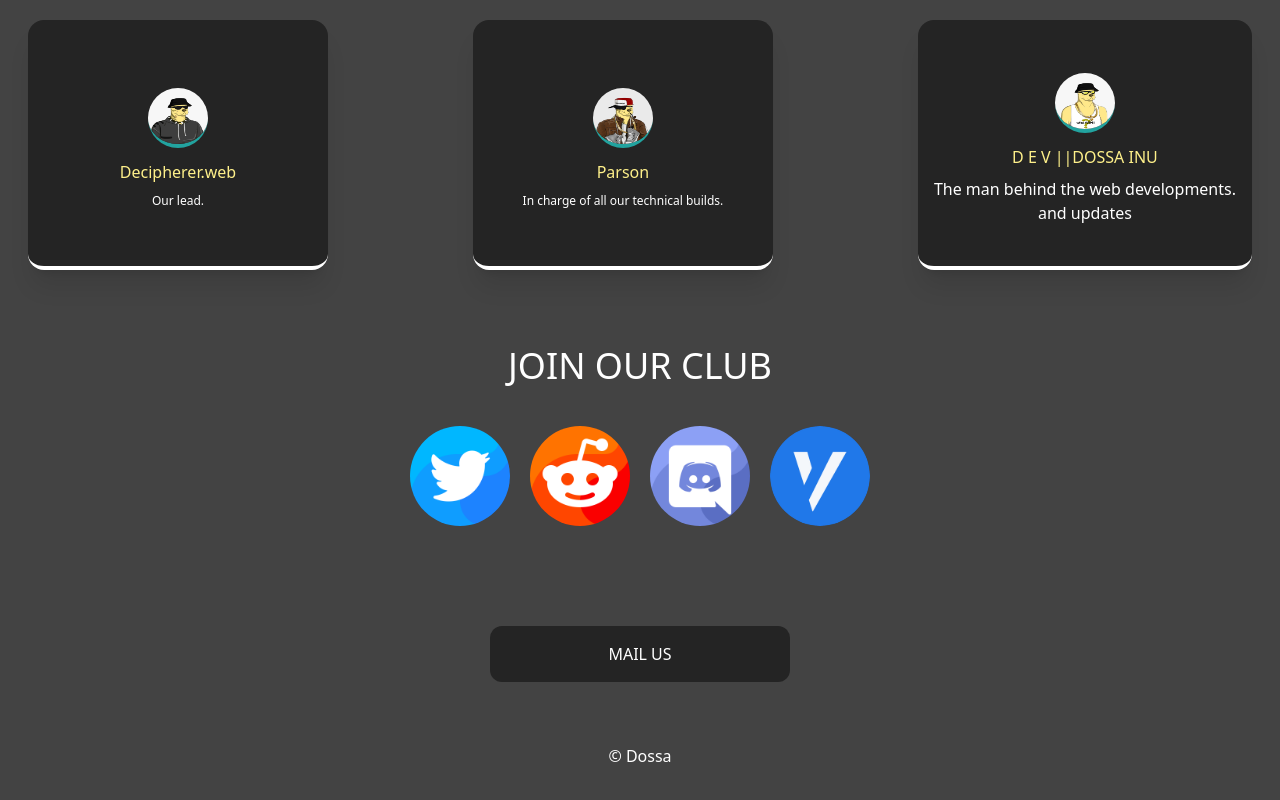
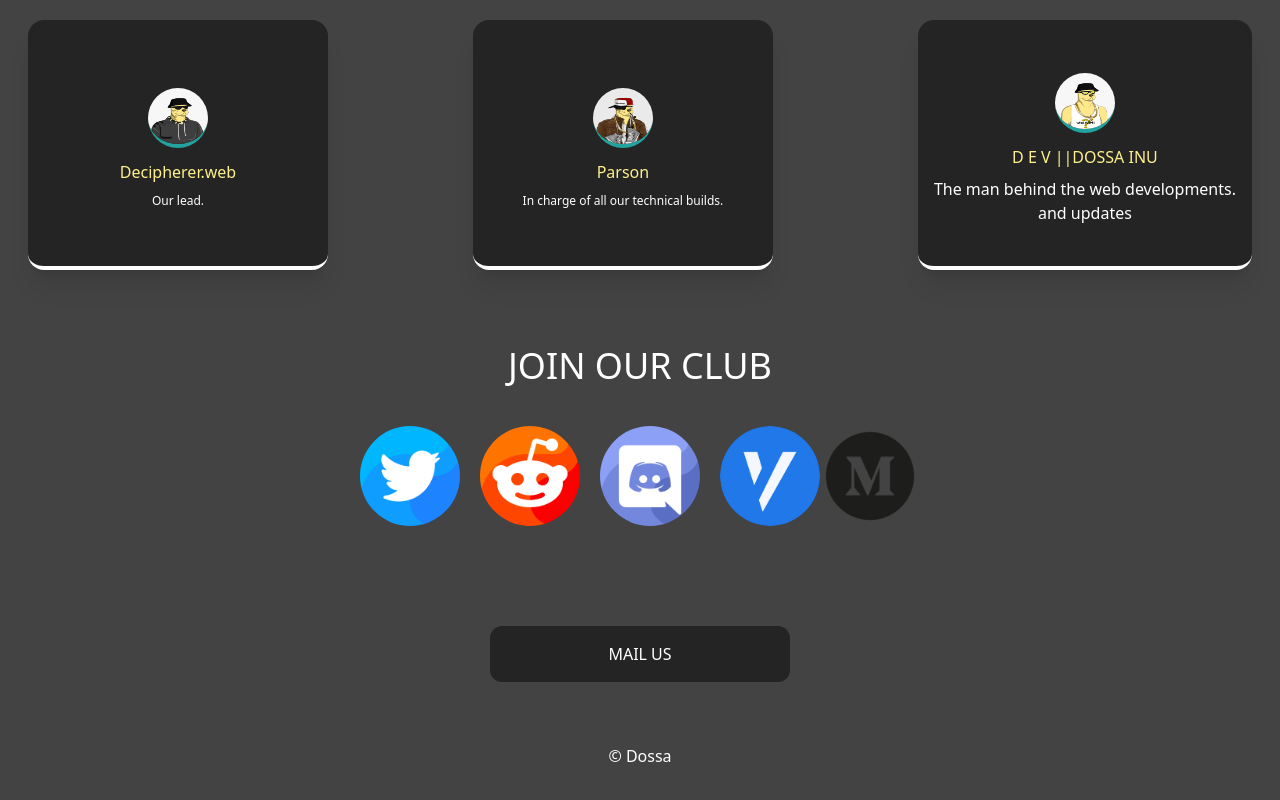
Before and after one commit to Wittycoin7/witty, a website: page index.html in a window 1280 px wide. Shown: the part 3744-4544 px from the top of the page. Drawn offline with Linux system fonts and the light colour scheme.

Commit message:
Update index.html

```diff
--- a/index.html
+++ b/index.html
@@ -468,6 +468,9 @@
             <a href="https://vestige.fi/asset/913799044" class="hover:animate-bounce">
                 <img class="rounded-full w-[50px] h-[50px] md:w-[100px] md:h-[100px]" src="images/vestige.png">
             </a>
+             <a href="https://vestige.fi/asset/913799044" class="hover:animate-bounce">
+                <img class="rounded-full w-[50px] h-[50px] md:w-[100px] md:h-[100px]" src="images/medium.png">
+            </a>
         </div>
     </section>
 
```
